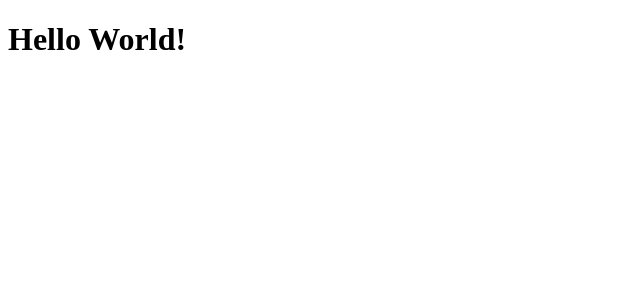
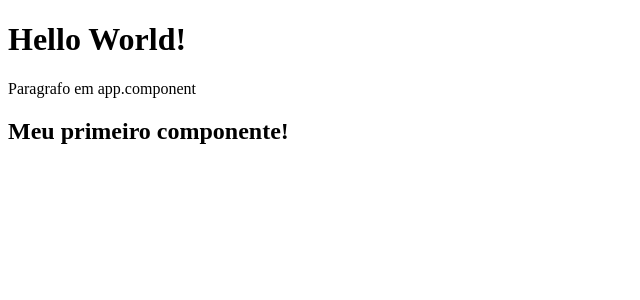
Before and after one commit to ricardorocker/curso-angular, an Angular app: page / in a window 1280 px wide. Shown: the top 300 px of the page, without its empty margins (0-640 px from the left). Built offline with nearby package versions, Linux system fonts and the light colour scheme.

Commit message:
Criação de componente e chamada
- ng generate component components/first-component
- chamada do first-component no app.component

```diff
--- a/src/app/app.component.html
+++ b/src/app/app.component.html
@@ -1 +1,3 @@
 <h1>Hello World!</h1>
+<p>Paragrafo em app.component</p>
+<app-first-component></app-first-component>
--- a/src/app/app.module.ts
+++ b/src/app/app.module.ts
@@ -2,10 +2,12 @@ import { NgModule } from '@angular/core';
 import { BrowserModule } from '@angular/platform-browser';
 
 import { AppComponent } from './app.component';
+import { FirstComponentComponent } from './components/first-component/first-component.component';
 
 @NgModule({
   declarations: [
-    AppComponent
+    AppComponent,
+    FirstComponentComponent
   ],
   imports: [
     BrowserModule
--- /dev/null
+++ b/src/app/components/first-component/first-component.component.html
@@ -0,0 +1 @@
+<h2>Meu primeiro componente!</h2>
```
Also changed, not shown: src/app/components/first-component/first-component.component.ts (added, +10 -0 lines), src/app/components/first-component/first-component.component.css (added), 1 other file (tests, documents, lock files or other folders).
